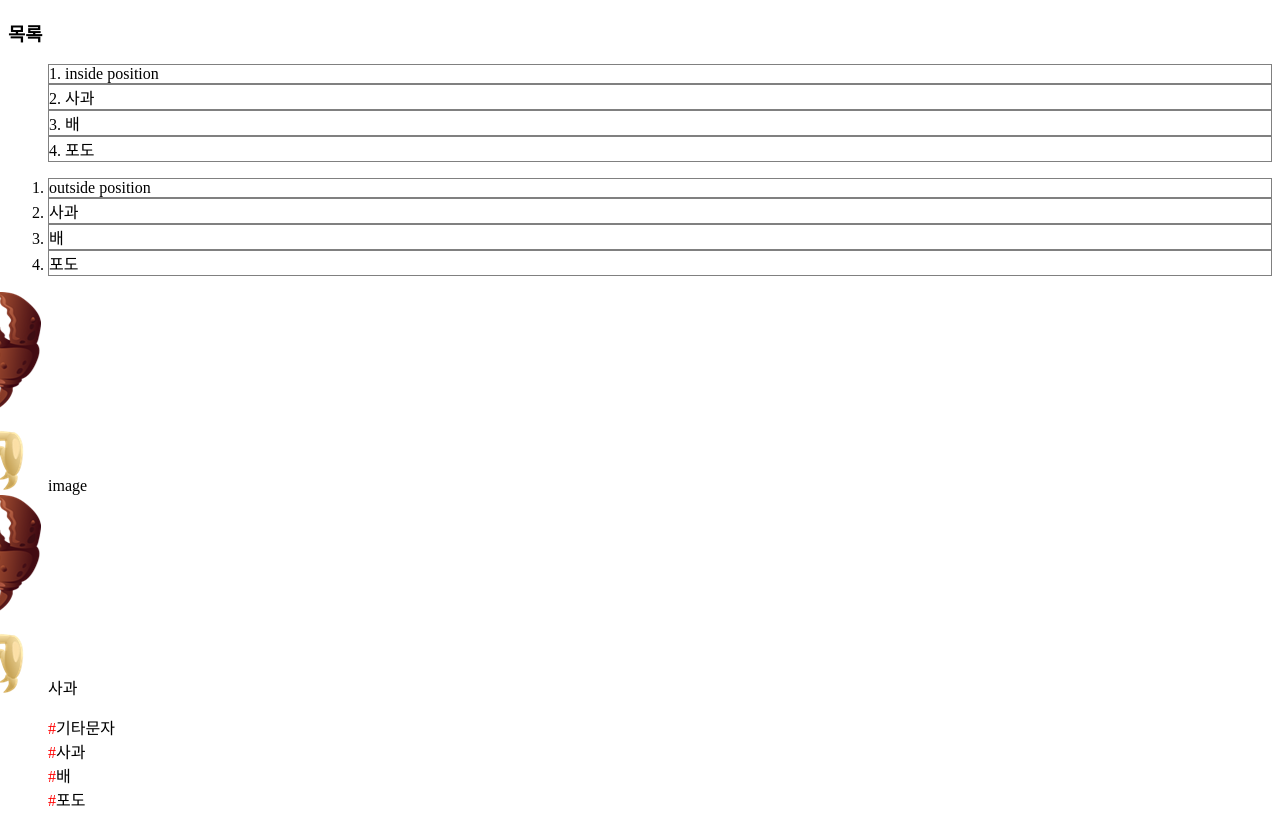
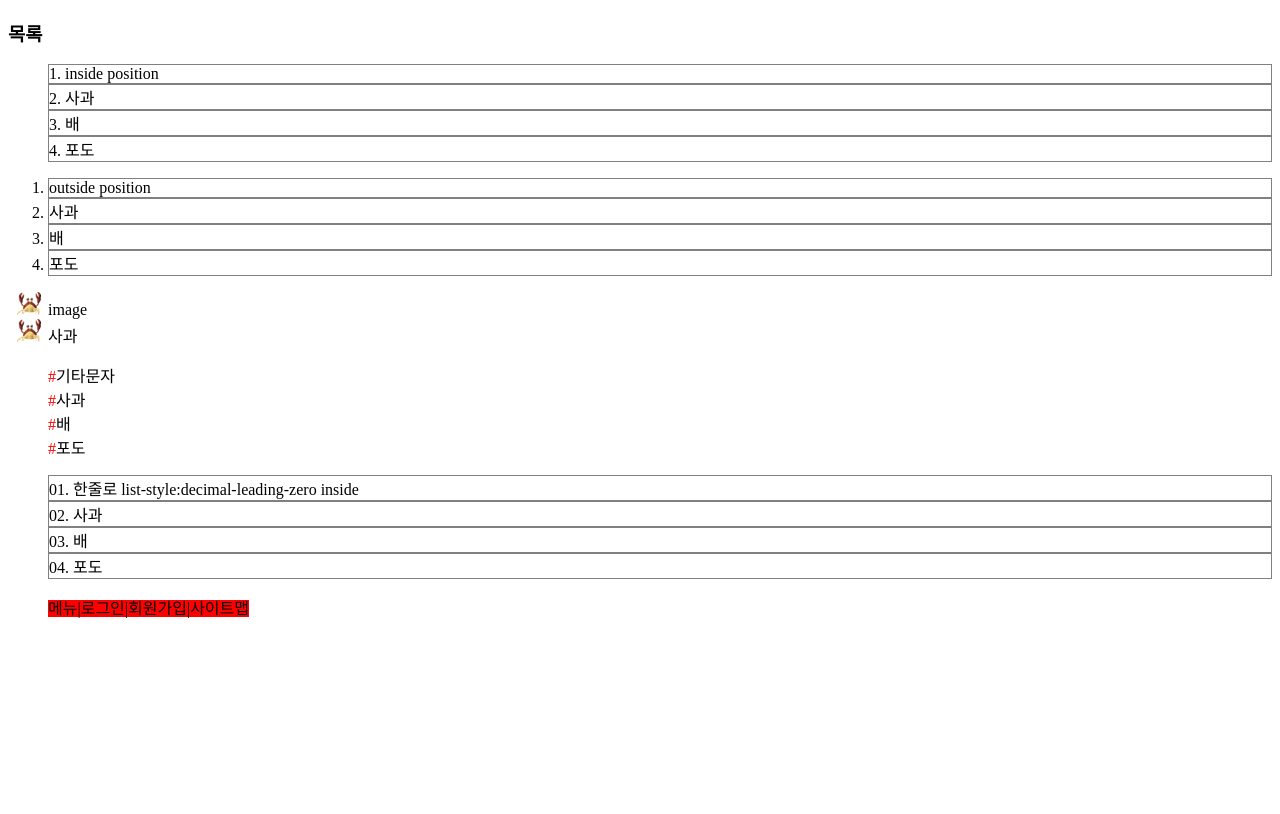
Before and after one commit to seolk004/seolk004.github.io, a plain HTML site: page cssList2.html in a window 1280 px wide. Shown: the top 814 px of the page. Drawn offline with Linux system fonts and the light colour scheme.

Commit message:
Update cssList2.html

```diff
--- a/cssList2.html
+++ b/cssList2.html
@@ -3,10 +3,10 @@
 <style>
  ol.inside {list-style-position:inside;} ol.outside {list-style-position:outside;}
  ol li {border:1px solid gray;}
- ul.img {list-style-image:url("./lobster.png");}
+ ul.img {list-style-image:url("./lobster1.png");}
  ul.char {list-style:none;}
  ul.char li::before { content:"#"; padding-right:0px; color:red; }
- /* ul li:before { content:"./lobster.png"; padding-right:0px; color:red; } */
+ /* ul li:before { content:"./lobster1.png"; padding-right:0px; color:red; } */
  ol.all { list-style:decimal-leading-zero inside;}
  ul.menu li { list-style:none; display:inline; background-color:red;}
  /* ul.menu li { list-style:none; display:inline; padding:0 20px 0 20px; } */
```
